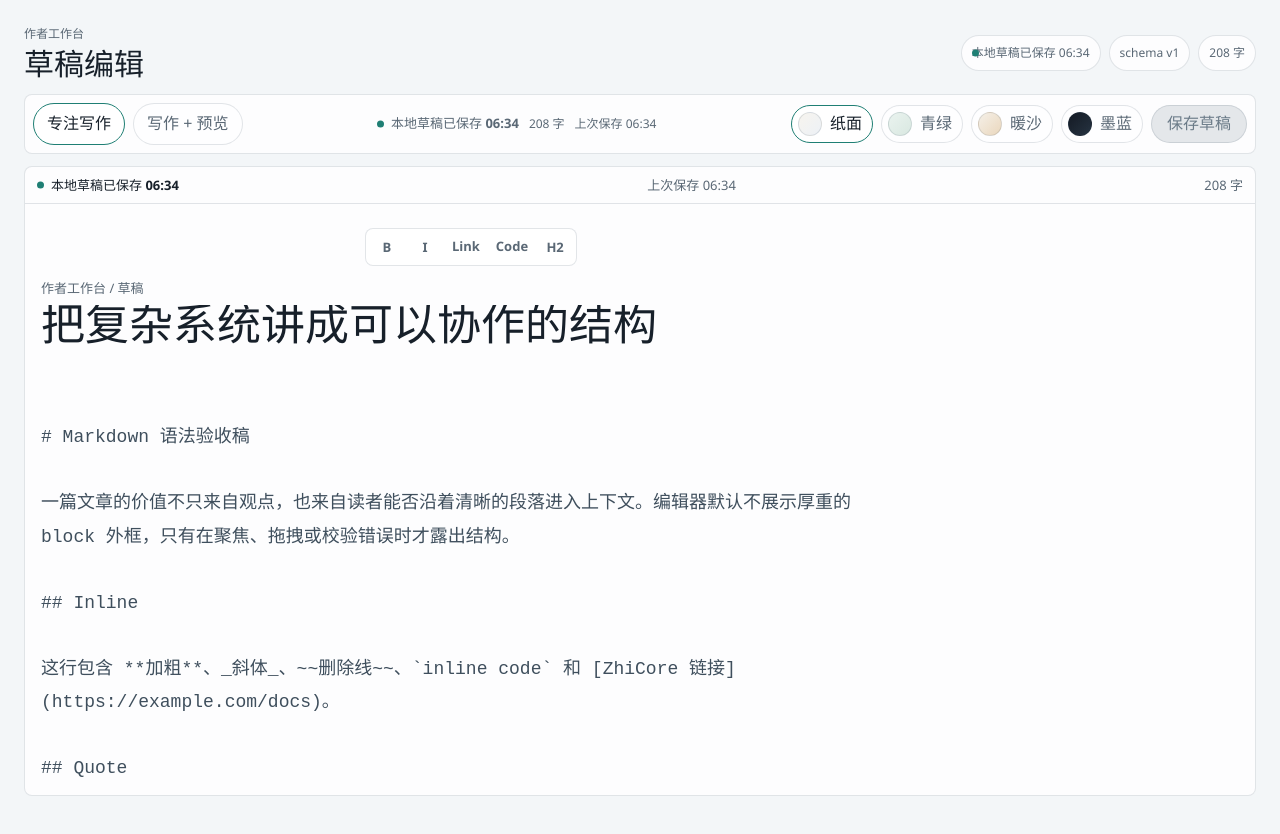
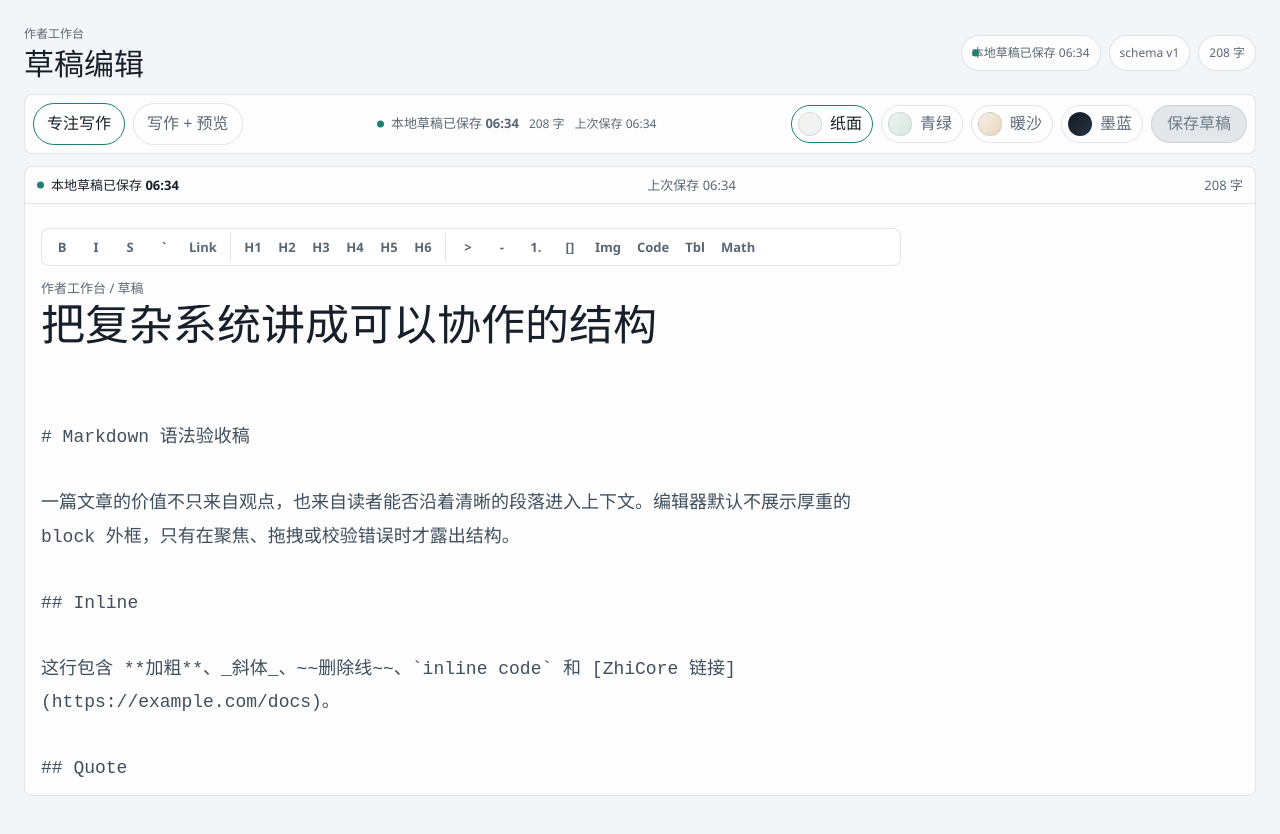
Before and after one commit to architectcgz/zhicore-frontend-vue, a Vue app: page /editor in a window 1280 px wide. Shown: the top 834 px of the page. Built offline with nearby package versions, Linux system fonts and the light colour scheme.

Commit message:
fix(editor): 补齐编辑器工具栏按钮

```diff
--- a/src/components/editor-showcase/EditorWritingPane.vue
+++ b/src/components/editor-showcase/EditorWritingPane.vue
@@ -21,46 +21,23 @@
     <section class="writing-editor__canvas">
       <article class="document-sheet">
         <nav class="selection-toolbar" aria-label="格式工具">
-          <button
-            type="button"
-            aria-label="加粗"
-            title="加粗"
-            @click="emit('toolbarAction', 'bold')"
+          <div
+            v-for="group in toolbarGroups"
+            :key="group.id"
+            class="selection-toolbar__group"
           >
-            B
-          </button>
-          <button
-            type="button"
-            aria-label="斜体"
-            title="斜体"
-            @click="emit('toolbarAction', 'italic')"
-          >
-            I
-          </button>
-          <button
-            type="button"
-            aria-label="插入链接"
-            title="插入链接"
-            @click="emit('toolbarAction', 'link')"
-          >
-            Link
-          </button>
-          <button
-            type="button"
-            aria-label="插入代码块"
-            title="插入代码块"
-            @click="emit('toolbarAction', 'code')"
-          >
-            Code
-          </button>
-          <button
-            type="button"
-            aria-label="插入二级标题"
-            title="插入二级标题"
-            @click="emit('toolbarAction', 'heading2')"
-          >
-            H2
-          </button>
+            <button
+              v-for="item in group.items"
+              :key="item.action"
+              type="button"
+              :aria-label="item.title"
+              :title="item.title"
+              @mousedown.prevent
+              @click="emit('toolbarAction', item.action)"
+            >
+              {{ item.label }}
+            </button>
+          </div>
         </nav>
 
         <p class="document-sheet__path">作者工作台 / 草稿</p>
@@ -80,6 +57,10 @@
           aria-label="文章正文"
           placeholder="从这里开始写正文"
           @input="handleBodyInput"
+          @focus="rememberBodySelection"
+          @keyup="rememberBodySelection"
+          @mouseup="rememberBodySelection"
+          @select="rememberBodySelection"
         />
 
         <footer class="document-structure">
@@ -102,6 +83,54 @@ import type {
   EditorShowcaseToolbarAction,
 } from "@/features/editor-showcase/model";
 
+interface ToolbarItem {
+  action: EditorShowcaseToolbarAction;
+  label: string;
+  title: string;
+}
+
+interface ToolbarGroup {
+  id: string;
+  items: ToolbarItem[];
+}
+
+const toolbarGroups: ToolbarGroup[] = [
+  {
+    id: "inline",
+    items: [
+      { action: "bold", label: "B", title: "加粗" },
+      { action: "italic", label: "I", title: "斜体" },
+      { action: "strike", label: "S", title: "删除线" },
+      { action: "inlineCode", label: "`", title: "行内代码" },
+      { action: "link", label: "Link", title: "插入链接" },
+    ],
+  },
+  {
+    id: "heading",
+    items: [
+      { action: "heading1", label: "H1", title: "一级标题" },
+      { action: "heading2", label: "H2", title: "二级标题" },
+      { action: "heading3", label: "H3", title: "三级标题" },
+      { action: "heading4", label: "H4", title: "四级标题" },
+      { action: "heading5", label: "H5", title: "五级标题" },
+      { action: "heading6", label: "H6", title: "六级标题" },
+    ],
+  },
+  {
+    id: "block",
+    items: [
+      { action: "quote", label: ">", title: "引用块" },
+      { action: "unorderedList", label: "-", title: "无序列表" },
+      { action: "orderedList", label: "1.", title: "有序列表" },
+      { action: "taskList", label: "[]", title: "任务列表" },
+      { action: "image", label: "Img", title: "插入图片" },
+      { action: "code", label: "Code", title: "代码块" },
+      { action: "table", label: "Tbl", title: "表格" },
+      { action: "math", label: "Math", title: "数学公式" },
+    ],
+  },
+];
+
 defineProps<{
   title: string;
   body: string;
@@ -122,6 +151,10 @@ const emit = defineEmits<{
 
 const bodyInputRef = ref<HTMLTextAreaElement | null>(null);
 const writingEditorRef = ref<HTMLElement | null>(null);
+const lastBodySelection = ref<EditorShowcaseTextSelection>({
+  start: 0,
+  end: 0,
+});
 
 function handleTitleInput(event: Event): void {
   emit("update:title", (event.target as HTMLTextAreaElement).value);
@@ -129,10 +162,11 @@ function handleTitleInput(event: Event): void {
 
 function handleBodyInput(event: Event): void {
   emit("update:body", (event.target as HTMLTextAreaElement).value);
+  rememberBodySelection();
   emit("bodyInput");
 }
 
-function getBodySelection(): EditorShowcaseTextSelection | undefined {
+function readBodySelection(): EditorShowcaseTextSelection | undefined {
   const textarea = bodyInputRef.value;
 
   if (!textarea) {
@@ -145,12 +179,25 @@ function getBodySelection(): EditorShowcaseTextSelection | undefined {
   };
 }
 
+function rememberBodySelection(): void {
+  const selection = readBodySelection();
+
+  if (selection) {
+    lastBodySelection.value = selection;
+  }
+}
+
+function getBodySelection(): EditorShowcaseTextSelection {
+  return readBodySelection() ?? lastBodySelection.value;
+}
+
 function focusBody(): void {
   bodyInputRef.value?.focus();
 }
 
 function setBodySelection(selection: EditorShowcaseTextSelection): void {
   bodyInputRef.value?.setSelectionRange(selection.start, selection.end);
+  lastBodySelection.value = selection;
 }
 
 defineExpose({
@@ -236,8 +283,9 @@ defineExpose({
   top: 8px;
   z-index: 2;
   display: flex;
-  width: fit-content;
-  gap: 4px;
+  flex-wrap: wrap;
+  width: min(100%, max-content);
+  gap: 6px;
   margin: 0 auto 12px;
   padding: 4px;
   border: 1px solid var(--editor-page-border, rgba(49, 74, 91, 0.14));
@@ -245,9 +293,21 @@ defineExpose({
   background: var(--editor-control-bg-active, rgba(255, 255, 255, 0.88));
 }
 
+.selection-toolbar__group {
+  display: flex;
+  flex-wrap: wrap;
+  gap: 2px;
+}
+
+.selection-toolbar__group + .selection-toolbar__group {
+  padding-left: 6px;
+  border-left: 1px solid var(--editor-page-border, rgba(49, 74, 91, 0.14));
+}
+
 .selection-toolbar button {
-  min-width: 34px;
+  min-width: 32px;
   min-height: 28px;
+  padding: 0 7px;
   border: 0;
   border-radius: 6px;
   background: transparent;
@@ -344,7 +404,7 @@ defineExpose({
 
   .selection-toolbar {
     max-width: 100%;
-    overflow-x: auto;
+    justify-content: flex-start;
   }
 
   .title-input {
```
Also changed, not shown: 1 other file (tests, documents, lock files or other folders).
